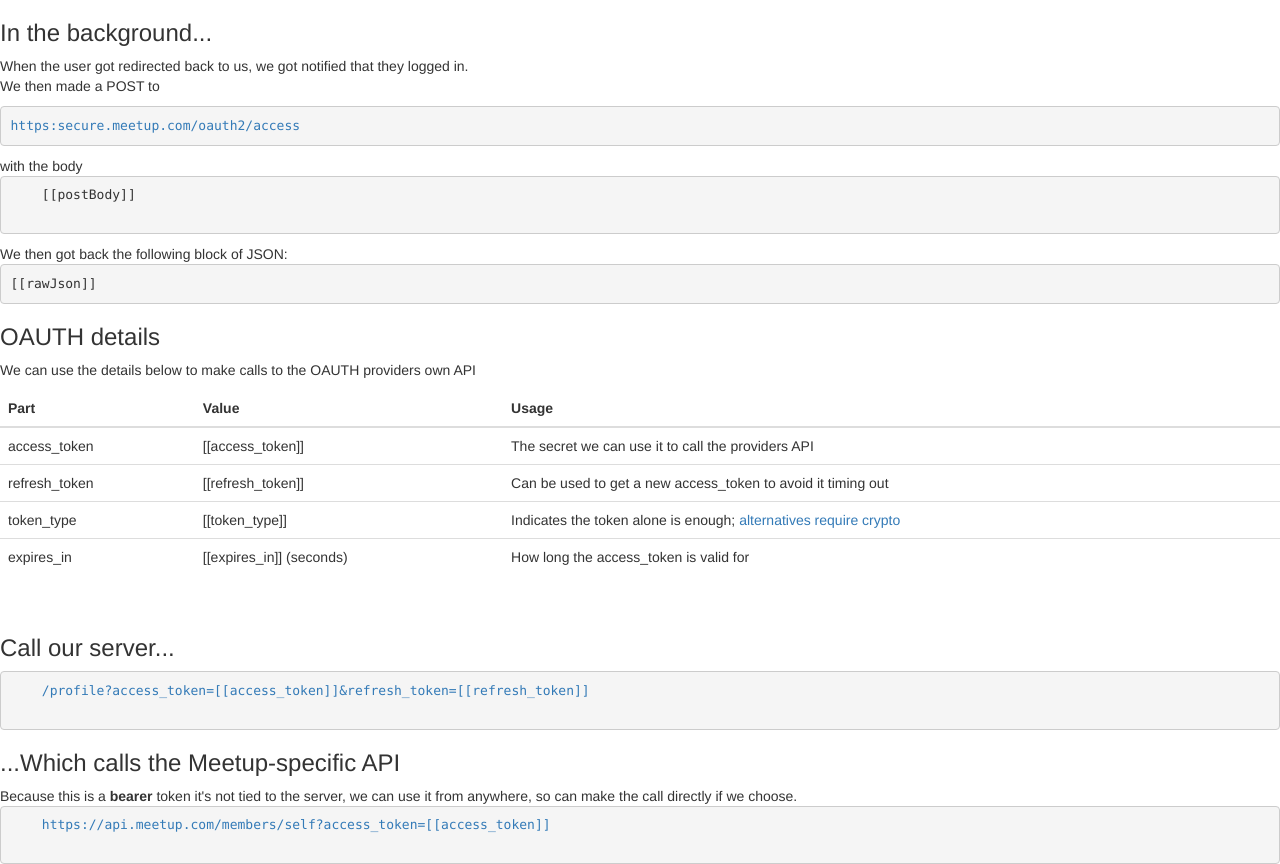
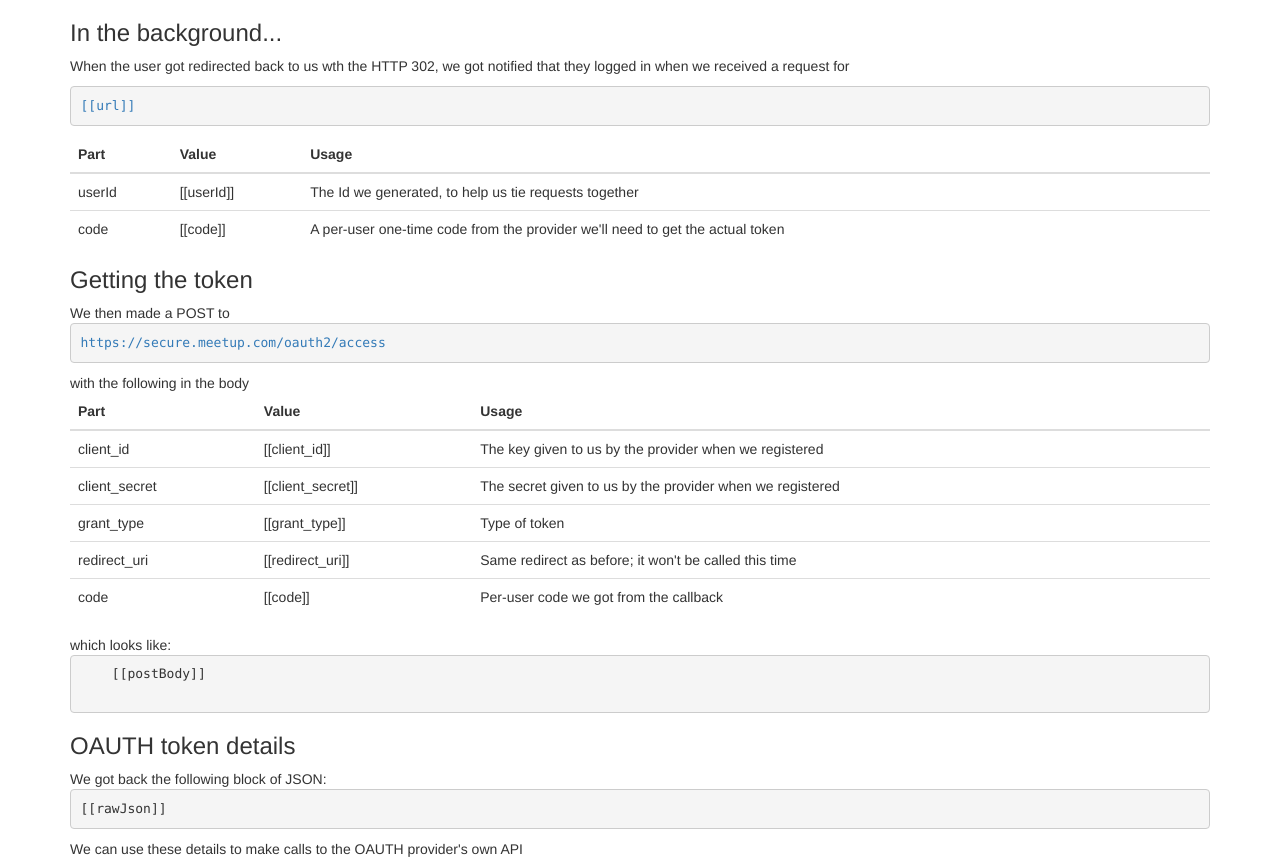
Before and after one commit to Ganage/meetup, a website: page loggedin.html in a window 1280 px wide. Shown: the top 864 px of the page. Drawn offline with nearby package versions, Linux system fonts and the light colour scheme.

Commit message:
Tidied up html

```diff
--- a/loggedin.html
+++ b/loggedin.html
@@ -7,42 +7,71 @@
     <link rel="stylesheet" href="https://maxcdn.bootstrapcdn.com/bootstrap/3.3.7/css/bootstrap.min.css" integrity="sha384-BVYiiSIFeK1dGmJRAkycuHAHRg32OmUcww7on3RYdg4Va+PmSTsz/K68vbdEjh4u" crossorigin="anonymous">
 </head>
 <body>
-
+<div class="container">
     <h3>In the background...</h3>
     <p>
-    When the user got redirected back to us, we got notified that they logged in.<br>
+    When the user got redirected back to us wth the HTTP 302, we got notified that they logged in when we received a request for<br>
+    <pre><a href="[[url]]">[[url]]</a></pre>
+    <table class="table">
+        <thead>
+                <th>Part</th>
+                <th>Value</th>
+                <th>Usage</th>
+        </thead>
+        <tbody>
+            <tr><td>userId</td><td>[[userId]]</td><td>The Id we generated, to help us tie requests together</td></tr>
+            <tr><td>code</td><td>[[code]]</td><td>A per-user one-time code from the provider we'll need to get the actual token</td></tr>
+        </tbody>
+    </table>
+
+    <h3>Getting the token</h3>
     We then made a POST to
-    <pre><a href="https:secure.meetup.com/oauth2/access">https:secure.meetup.com/oauth2/access</a></pre>
-    with the body
+    <pre><a href="https://secure.meetup.com/oauth2/access">https://secure.meetup.com/oauth2/access</a></pre>
+    with the following in the body
+    <table class="table">
+        <thead>
+            <th>Part</th>
+            <th>Value</th>
+            <th>Usage</th>
+        </thead>
+        <tbody>
+            <tr><td>client_id</td><td>[[client_id]]</td><td>The key given to us by the provider when we registered</td></tr>
+            <tr><td>client_secret</td><td>[[client_secret]]</td><td>The secret given to us by the provider when we registered</td></tr>
+            <tr><td>grant_type</td><td>[[grant_type]]</td><td>Type of token</td></tr>
+            <tr><td>redirect_uri</td><td>[[redirect_uri]]</td><td>Same redirect as before; it won't be called this time</td></tr>
+            <tr><td>code</td><td>[[code]]</td><td>Per-user code we got from the callback</td></tr>
+        </tbody>
+    </table>
+
+    which looks like:
     <pre>
     [[postBody]]
     </pre>
     </body>
     </p>
 
-    We then got back the following block of JSON:
+    <h3>OAUTH token details</h3>
+    We got back the following block of JSON:
     <pre>[[rawJson]]</pre>
-
-    <h3>OAUTH details</h3>
-    <p>We can use the details below to make calls to the OAUTH providers own API</p>
+    <p>We can use these details to make calls to the OAUTH provider's own API</p>
     <table class="table">
-            <thead>
-                <th>Part</th>
-                <th>Value</th>
-                <th>Usage</th>
-            </thead>
-            <tbody>
-                <tr><td>access_token</td><td>[[access_token]]</td><td>The secret we can use it to call the providers API</td></tr>
-                <tr><td>refresh_token</td><td>[[refresh_token]]</td><td>Can be used to get a new access_token to avoid it timing out</td></tr>
-                <tr><td>token_type</td><td>[[token_type]]</td><td>Indicates the token alone is enough; <a href="https://tools.ietf.org/html/rfc6750">alternatives require crypto</a></td></tr>
-                <tr><td>expires_in</td><td>[[expires_in]] (seconds)</td><td>How long the access_token is valid for</td></tr>
-            </tbody>
-        </table>
+        <thead>
+            <th>Part</th>
+            <th>Value</th>
+            <th>Usage</th>
+        </thead>
+        <tbody>
+            <tr><td>access_token</td><td>[[access_token]]</td><td>The secret we can use it to call the provider's API</td></tr>
+            <tr><td>refresh_token</td><td>[[refresh_token]]</td><td>Can be used to get a new access_token to avoid it timing out</td></tr>
+            <tr><td>token_type</td><td>[[token_type]]</td><td>Indicates the token alone is enough; <a href="https://tools.ietf.org/html/rfc6750">alternatives require crypto</a></td></tr>
+            <tr><td>expires_in</td><td>[[expires_in]] (seconds)</td><td>How long the access_token is valid for</td></tr>
+        </tbody>
+    </table>
 
     <br>
     <h3>Call our server...</h3>
     <pre>
-    <a href="/profile?access_token=[[access_token]]&refresh_token=[[refresh_token]]">/profile?access_token=[[access_token]]&refresh_token=[[refresh_token]]</a>
+    <a href="/profile?access_token=[[access_token]]">/profile?access_token=[[access_token]]</a>
     </pre>
 
     <h3>...Which calls the Meetup-specific API</h3>
@@ -53,5 +82,6 @@
 
     <script src="https://ajax.googleapis.com/ajax/libs/jquery/1.12.4/jquery.min.js"></script>
     <script src="https://maxcdn.bootstrapcdn.com/bootstrap/3.3.7/js/bootstrap.min.js" integrity="sha384-Tc5IQib027qvyjSMfHjOMaLkfuWVxZxUPnCJA7l2mCWNIpG9mGCD8wGNIcPD7Txa" crossorigin="anonymous"></script>
+</div>
 </body>
 </html>
```
Also changed, not shown: index.html (+6 -5 lines), profile.html (+2 -0 lines), server.js (+36 -23 lines).
